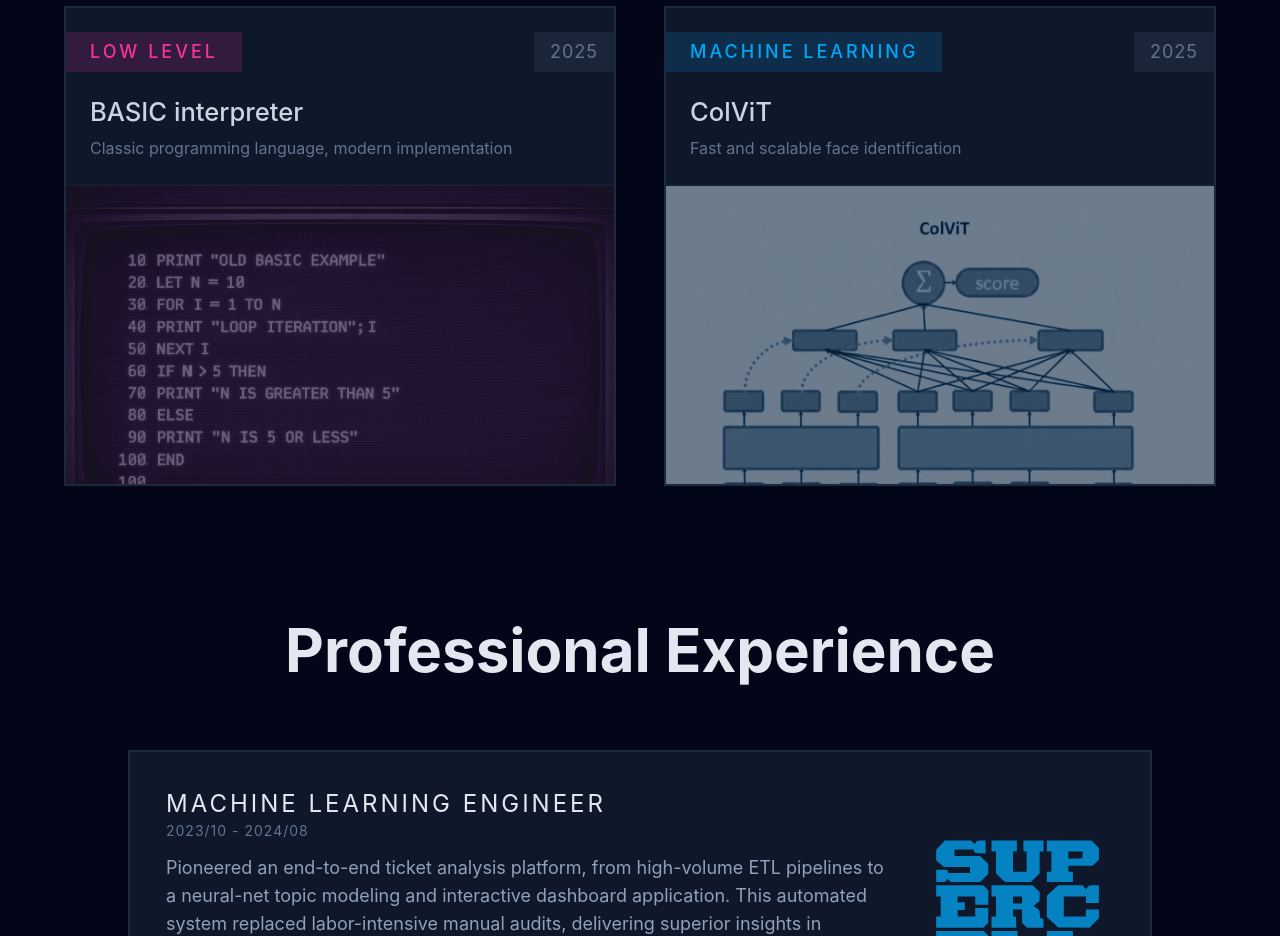
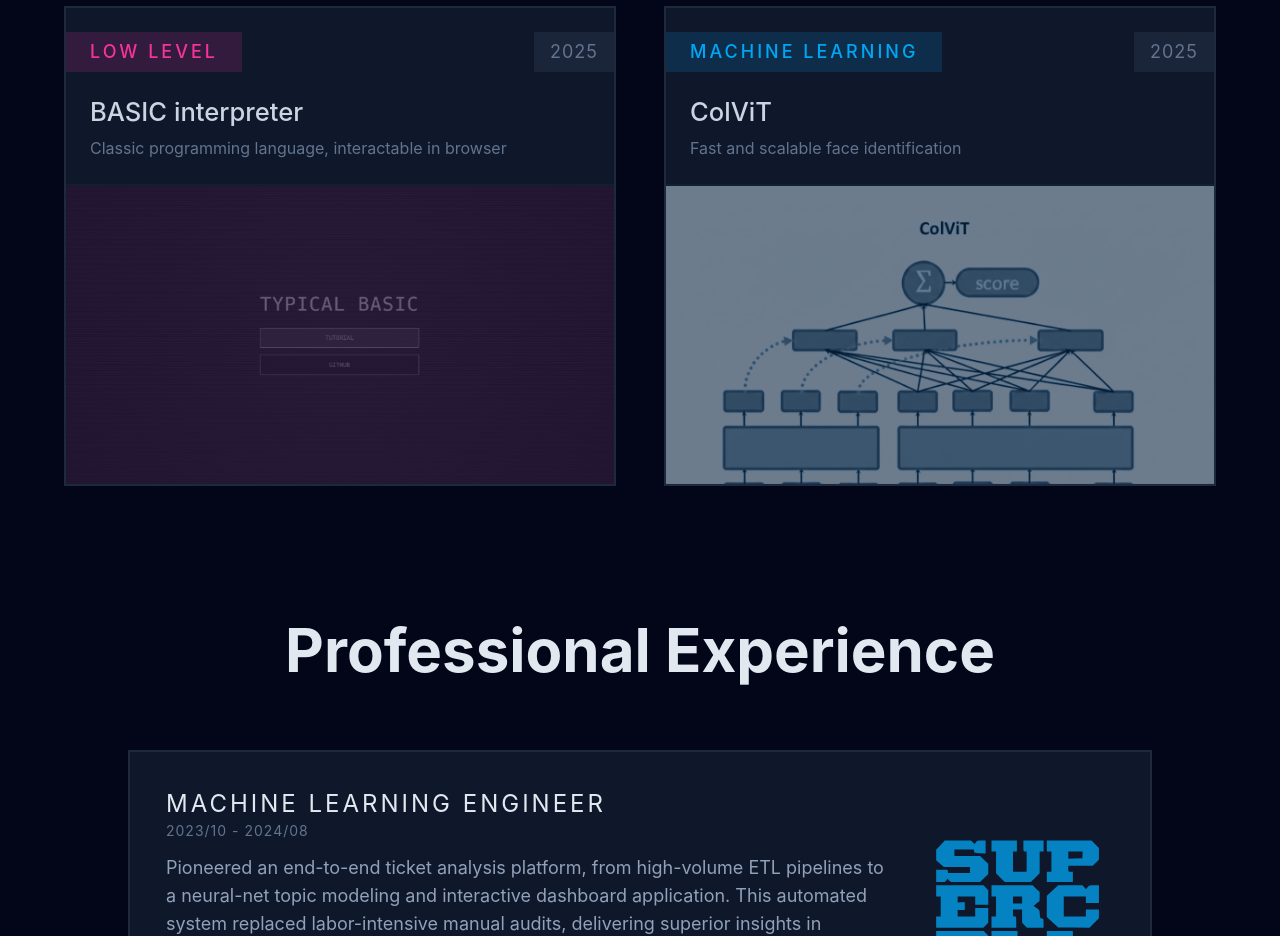
Before and after one commit to alekshiidenhovi/personal-website, a Vue app: page / in a window 1280 px wide. Shown: the part 2640-3576 px from the top of the page. Built offline with nearby package versions, Linux system fonts and the light colour scheme.

Commit message:
update link and cover image for basic interpreter

```diff
--- a/src/components/ProjectsSection.vue
+++ b/src/components/ProjectsSection.vue
@@ -24,9 +24,9 @@ import SectionTitle from "./SectionTitle.vue";
         :imgDescription="'SISPA architecture diagram'" :projectLink="'https://github.com/alekshiidenhovi/SISPA'"
         :objectPosition="'top'" />
       <ProjectCard :projectTitle="'BASIC interpreter'"
-        :projectDescription="'Classic programming language, modern implementation'" :projectTag="'low level'"
-        :completionYear=2025 :imgUrl="'/basic-source-code-min.jpg'" :imgDescription="'BASIC source code'"
-        :projectLink="'https://github.com/alekshiidenhovi/BASIC-interpreter'" :objectPosition="'top'" />
+        :projectDescription="'Classic programming language, interactable in browser'" :projectTag="'low level'"
+        :completionYear=2025 :imgUrl="'/basic-interpreter-web-editor.jpg'" :imgDescription="'BASIC source code'"
+        :projectLink="'https://basic-interpreter-web-editor.hiidenhovi-aleks.workers.dev'" :objectPosition="'top'" />
       <ProjectCard :projectTitle="'ColViT'" :projectDescription="'Fast and scalable face identification'"
         :projectTag="'machine learning'" :completionYear=2025 :imgUrl="'/colvit-architecture-diagram.jpg'"
         :imgDescription="'ColViT architecture diagram'" :projectLink="'https://github.com/alekshiidenhovi/colvit-face'"
```
Also changed, not shown: public/basic-interpreter-web-editor.jpg (added), public/basic-source-code-min.jpg (deleted).
